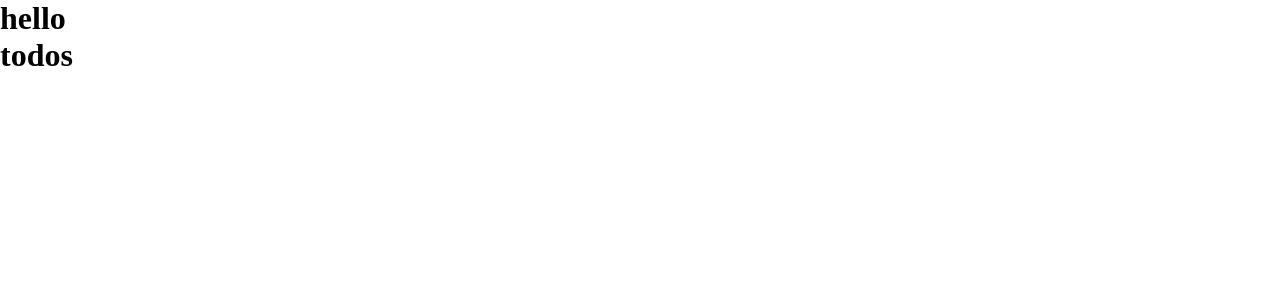
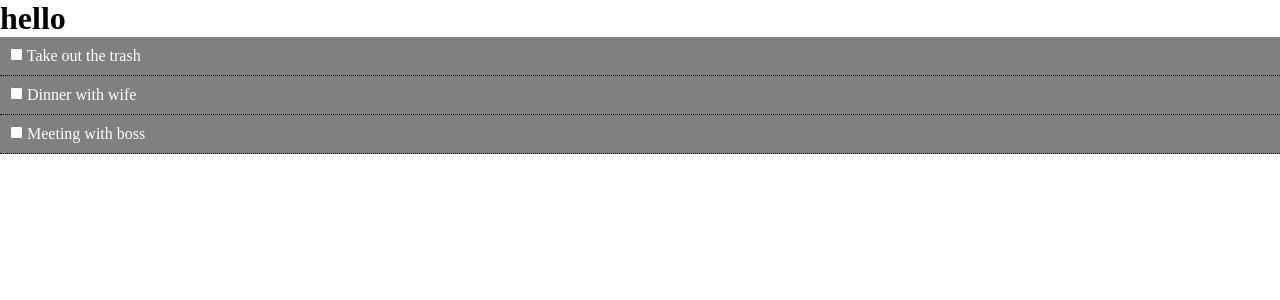
Before and after one commit to amberlovescats14/react-todoList, a React (Create React App) app in the folder todolist/: page / in a window 1280 px wide. Shown: the top 300 px of the page. Built offline with nearby package versions, Linux system fonts and the light colour scheme.

Commit message:
component todoItem

```diff
--- a/todolist/src/App.js
+++ b/todolist/src/App.js
@@ -4,10 +4,30 @@
 
 
 function App() {
+  App.state = {
+    todos: [
+      {
+        id: 1,
+        title: "Take out the trash",
+        completed: false,
+      },
+      {
+        id: 2,
+        title: "Dinner with wife",
+        completed: false,
+      },
+      {
+        id: 3,
+        title: "Meeting with boss",
+        completed: false,
+      }
+    ]
+  }
+  console.log(App.state.todos)
   return (
     <div className="App">
     <h1>hello</h1>
-    <Todos/>
+    <Todos todos={App.state.todos}/>
     </div>
   );
 }
--- /dev/null
+++ b/todolist/src/components/Todoitem.js
@@ -0,0 +1,37 @@
+import React, { Component } from 'react'
+import PropTypes from 'prop-types'
+import Todos from './Todos';
+
+
+export class Todoitem extends Component {
+  getStyle = () => {
+    return {
+    background: 'grey',
+    padding: '10px',
+    borderBottom: '1px black dotted',
+    color: 'white',
+    textDecoration: this.props.todo.completed ? 'line-through' : 'none'
+    }
+  }
+
+  render() {
+    return (
+      <div style={this.getStyle()}>
+        <p>
+          <input type="checkBox" onChange={this.props.markComplete}/> {' '}
+        {this.props.todo.title}</p>
+      </div>
+    )
+  }
+}
+
+//PropTypes
+Todoitem.propTypes = {
+  todos: PropTypes.object.isRequired,
+}
+
+// const itemStyle = {
+//   backgroundColor: 'red'
+// }
+
+export default Todoitem
--- a/todolist/src/components/Todos.js
+++ b/todolist/src/components/Todos.js
@@ -1,11 +1,19 @@
 import React, { Component } from 'react'
+import Todoitem from './Todoitem';
+import PropTypes from 'prop-types'
 
 export default class Todos extends Component {
+  markComplete = () => {
+    console.log('hello')
+  }
   render() {
-    return (
-      <div>
-        <h1>todos</h1>
-      </div>
-    )
+    return this.props.todos.map((todo)=> (
+      <Todoitem key={todo.id} todo={todo} markComplete={this.markComplete}/>
+    ))
   }
+};
+
+// Prop Types
+Todos.propTypes = {
+  todos: PropTypes.array.isRequired,
 }
```
